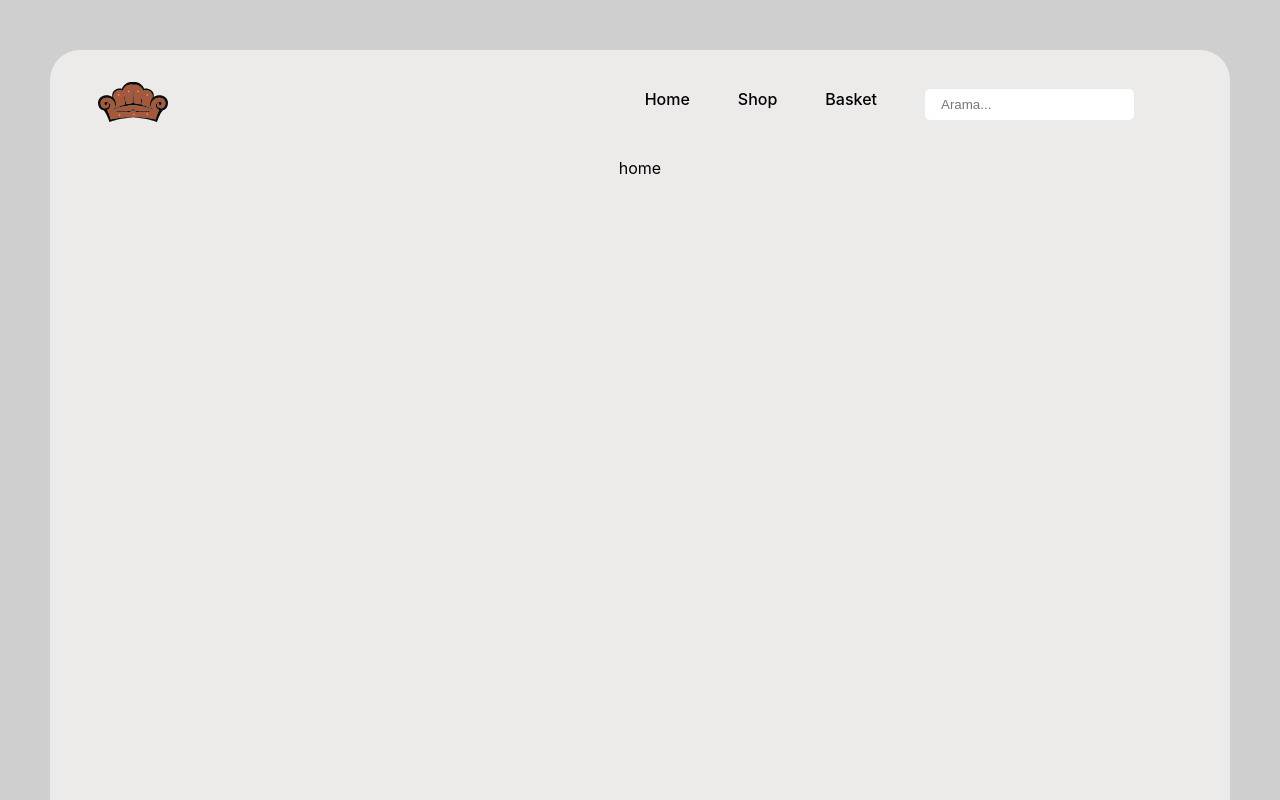
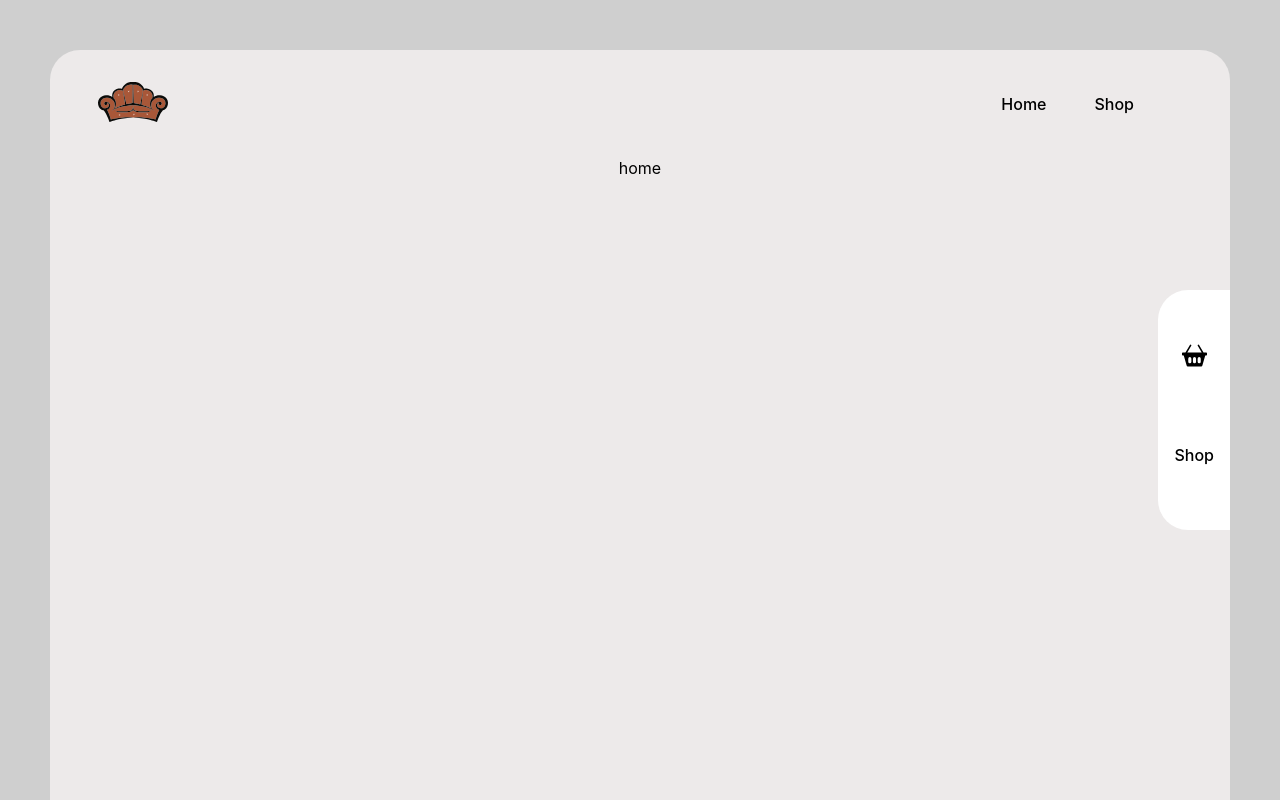
Before and after one commit to UlftKcy/ecommerce-app-with-reduxtoolkit, a React (Create React App) app: page / in a window 1280 px wide. Shown: the top 800 px of the page. Built offline with nearby package versions, Linux system fonts and the light colour scheme.

Commit message:
added right and sidebars

```diff
--- a/src/component/Navbar.js
+++ b/src/component/Navbar.js
@@ -1,24 +1,25 @@
 import React, { useState } from 'react';
+import Sidebar from './Sidebar';
 import styled from 'styled-components';
 import BrandImg from "../assets/brand.svg";
 import { CgMenuRight } from "react-icons/cg";
-import { FaTimes } from "react-icons/fa";
 
 const Wrapper = styled.div`
     display:flex;
     justify-content:space-between;
     align-items:center;
     padding:2rem 3rem;
+    z-index:0;
 `
 const BrandLink = styled.a`
     text-decoration:none;
     cursor:pointer;
 `
 const HamburgerMenü = styled.button`
-    visibility:hidden;
+    display:none;
     border:0;
-    @media (max-width: 768px) {
-      visibility:visible;
+    @media (max-width: 400px) {
+        display:block;
     }
 `
 const BrandImage = styled.img`
@@ -28,9 +29,12 @@ const BrandImage = styled.img`
 
 const NavMenü = styled.ul`
     display:flex;
-    @media (max-width: 768px) {
-      display:none;
-    }
+    align-items:center;
+    @media (max-width: 400px) {
+        & {
+            display:none;
+        }
+      }
 `
 
 const NavItem = styled.li`
@@ -41,42 +45,6 @@ const NavItemLink = styled.a`
     text-decoration:none;
     cursor:pointer;
     font-weight:500;
-`
-const SearchBar = styled.input`
-    padding:8px 16px;
-    border-radius:5px;
-    border:0;
-    &:focus{
-      outline:none;
-    }
-`
-const MobileWrapper = styled.div`
-    position:absolute;
-    left:0;
-    top:0;
-    min-height:100vh;
-    display:flex;
-    flex-direction:column;
-    background-color:#CFCFCF;
-    color:black;
-    z-index:1;
-    @media (min-width: 901px) {
-      visibility:hidden;
-    }
-`
-const MobileMenü =  styled.ul`
-    display:flex;
-    flex-direction:column;
-`
-const CancelMenü =  styled.button`
-    background-color:transparent;
-    border:0;
-    padding:2rem;
-`
-const MobileItem =  styled.li`
-    list-style-type:none;
-
-    padding:2rem 3rem;
 `
 
 const Navbar = () => {
@@ -89,7 +57,6 @@ const Navbar = () => {
                     <BrandLink>
                         <BrandImage src={BrandImg} />
                     </BrandLink>
-                    <HamburgerMenü onClick={() => setOpen(!open)}><CgMenuRight size={30} /></HamburgerMenü>
                     <NavMenü>
                         <NavItem>
                             <NavItemLink>Home</NavItemLink>
@@ -97,26 +64,11 @@ const Navbar = () => {
                         <NavItem>
                             <NavItemLink>Shop</NavItemLink>
                         </NavItem>
-                        <NavItem>
-                            <NavItemLink>Basket</NavItemLink>
-                        </NavItem>
-                        <NavItem>
-                            <SearchBar type="text" placeholder='Arama...' />
-                        </NavItem>
                     </NavMenü>
+                    <HamburgerMenü onClick={() => setOpen(!open)}><CgMenuRight size={30} /></HamburgerMenü>
                 </Wrapper>
             ) : (
-                <MobileWrapper>
-                    <CancelMenü onClick={() => setOpen(!open)}><FaTimes size={30} /></CancelMenü>
-                    <MobileMenü>
-                        <MobileItem>
-                            <NavItemLink>Home</NavItemLink>
-                        </MobileItem>
-                        <MobileItem>
-                            <NavItemLink>Shop</NavItemLink>
-                        </MobileItem>
-                    </MobileMenü>
-                </MobileWrapper>
+               <Sidebar open={open} setOpen={setOpen}/>
             )}
         </>
 
--- /dev/null
+++ b/src/component/RightSidebar.js
@@ -0,0 +1,47 @@
+import React from 'react';
+import styled from 'styled-components';
+import {BsFillBasket2Fill} from 'react-icons/bs';
+
+const RightBar = styled.div`
+    position:absolute;
+    right:0;
+    top:15rem;
+    height:30vh;
+    background-color:#ffff;
+    border-top-left-radius:30px;
+    border-bottom-left-radius:30px;
+`
+const RightMenü = styled.ul`
+    display:flex;
+    justify-content:space-around;
+    flex-direction:column;
+    height:95%;
+    padding:1rem;
+`
+const RightItem = styled.li`
+    list-style-type:none;
+`
+const RightItemLink = styled.a`
+    text-decoration:none;
+    cursor:pointer;
+    font-weight:500;
+`
+
+const RightSidebar = () => {
+    return (
+        <RightBar>
+            <RightMenü>
+                <RightItem>
+                    <RightItemLink>
+                    <BsFillBasket2Fill size={25} />
+                    </RightItemLink>
+                </RightItem>
+                <RightItem>
+                    <RightItemLink>Shop</RightItemLink>
+                </RightItem>
+            </RightMenü>
+        </RightBar>
+    )
+}
+
+export default RightSidebar
--- /dev/null
+++ b/src/component/Sidebar.js
@@ -0,0 +1,87 @@
+import React from 'react';
+import styled from 'styled-components';
+import BrandImg from "../assets/brand.svg";
+import { CgMenuRight } from "react-icons/cg";
+import { FaTimes } from "react-icons/fa";
+
+const Wrapper = styled.div`
+    display:flex;
+    justify-content:space-between;
+    align-items:center;
+    padding:2rem 3rem;
+    z-index:0;
+`
+const BrandLink = styled.a`
+    text-decoration:none;
+    cursor:pointer;
+`
+const HamburgerMenü = styled.button`
+    display:none;
+    border:0;
+    @media (max-width: 768px) {
+        display:block;
+    }
+`
+const BrandImage = styled.img`
+    width:70px;
+    height:auto;
+`
+const NavItemLink = styled.a`
+    text-decoration:none;
+    cursor:pointer;
+    font-weight:500;
+`
+const SidebarWrapper = styled.div`
+    position:absolute;
+    left:0;
+    top:0;
+    min-height:100vh;
+    display:flex;
+    flex-direction:column;
+    background-color:#CFCFCF;
+    color:black;
+    z-index:1;
+        @media (min-width: 901px) {
+            display:none;
+    }
+`
+const MobileMenü = styled.ul`
+    display:flex;
+    flex-direction:column;
+`
+const CancelMenü = styled.button`
+    background-color:transparent;
+    border:0;
+    padding:2rem;
+`
+const MobileItem = styled.li`
+    list-style-type:none;
+    padding:5px 3rem;
+`
+
+const Sidebar = ({open,setOpen}) => {
+
+    return (
+                <>
+                    <Wrapper>
+                        <BrandLink>
+                            <BrandImage src={BrandImg} />
+                        </BrandLink>
+                        <HamburgerMenü onClick={() => setOpen(!open)}><CgMenuRight size={30} /></HamburgerMenü>
+                    </Wrapper>
+                    <SidebarWrapper>
+                        <CancelMenü onClick={() => setOpen(!open)}><FaTimes size={30} /></CancelMenü>
+                        <MobileMenü>
+                            <MobileItem>
+                                <NavItemLink>Home</NavItemLink>
+                            </MobileItem>
+                            <MobileItem>
+                                <NavItemLink>Shop</NavItemLink>
+                            </MobileItem>
+                        </MobileMenü>
+                    </SidebarWrapper>
+                </>
+    )
+}
+
+export default Sidebar;
--- a/src/pages/Home.js
+++ b/src/pages/Home.js
@@ -1,8 +1,17 @@
 import React from 'react';
+import styled from 'styled-components';
+import RightSidebar from '../component/RightSidebar';
+
+const Container = styled.div`
+    min-height:100vh;
+`
 
 const Home = () => {
     return(
-        <div>home</div>
+       <>
+        <Container>home</Container>
+        <RightSidebar/>
+       </>
     )
 }
 
```
